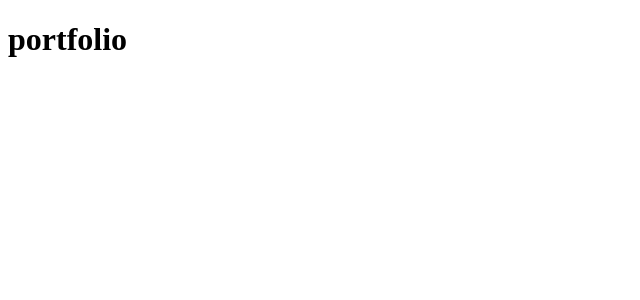
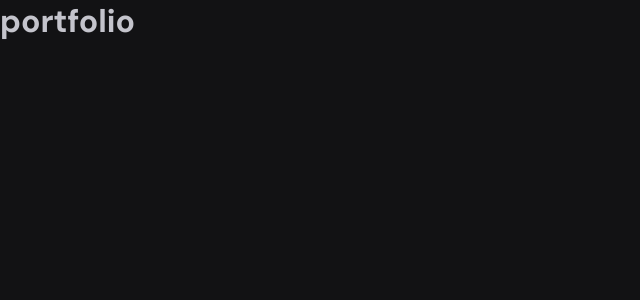
Before and after one commit to alinecascaes/portfolio, a React (Vite) app: page / in a window 1280 px wide. Shown: the top 300 px of the page, without its empty margins (0-640 px from the left). Built offline with nearby package versions, Linux system fonts and the light colour scheme.

Commit message:
feat: general-configuration

```diff
--- a/index.html
+++ b/index.html
@@ -1,9 +1,12 @@
 <!doctype html>
 <html lang="pt-br">
   <head>
+    <link rel="preconnect" href="https://fonts.googleapis.com">
+    <link rel="preconnect" href="https://fonts.gstatic.com/" crossorigin>
     <meta charset="UTF-8" />
     <meta name="viewport" content="width=device-width, initial-scale=1.0" />
-    <title>Vite + React + TS</title>
+    <link href="https://fonts.googleapis.com/css2?family=DM+Sans:ital,opsz,wght@0,9..40,100..1000;1,9..40,100..1000&family=Poppins:wght@400;700&family=Roboto:ital,wght@0,100;0,300;0,400;0,500;0,700;0,900;1,100;1,300;1,400;1,500;1,700;1,900&display=swap" rel="stylesheet">
+    <title>Portfólio - Aline Cascaes</title>
   </head>
   <body>
     <div id="root"></div>
--- a/package.json
+++ b/package.json
@@ -11,12 +11,14 @@
   },
   "dependencies": {
     "react": "^18.3.1",
-    "react-dom": "^18.3.1"
+    "react-dom": "^18.3.1",
+    "styled-components": "^6.1.14"
   },
   "devDependencies": {
     "@eslint/js": "^9.17.0",
     "@types/react": "^18.3.18",
     "@types/react-dom": "^18.3.5",
+    "@types/styled-components": "^5.1.34",
     "@vitejs/plugin-react": "^4.3.4",
     "eslint": "^9.17.0",
     "eslint-plugin-react-hooks": "^5.0.0",
--- a/src/App.tsx
+++ /dev/null
@@ -1,9 +0,0 @@
-
-export function App() {
-
-  return (
-    <>
-     <h1>portfolio</h1>
-    </>
-  );
-}
--- /dev/null
+++ b/src/app/App.tsx
@@ -0,0 +1,14 @@
+import { ThemeProvider } from "styled-components";
+import { themes } from "../styles/Theme";
+import { GlobalStyles } from "../styles/Globals";
+
+
+export function App() {
+
+  return (
+    <ThemeProvider theme={themes}>
+     <h1>portfolio</h1>
+     <GlobalStyles />
+    </ThemeProvider>
+  );
+}
--- a/src/main.tsx
+++ b/src/main.tsx
@@ -1,6 +1,6 @@
 import { StrictMode } from 'react';
 import { createRoot } from 'react-dom/client';
-import { App } from './App.tsx';
+import { App } from './app/App.tsx';
 
 createRoot(document.getElementById('root')!).render(
   <StrictMode>
--- /dev/null
+++ b/src/styles/Globals.ts
@@ -0,0 +1,26 @@
+import { createGlobalStyle } from "styled-components";
+
+export const GlobalStyles = createGlobalStyle `
+    * {
+        box-sizing: border-box;
+        margin: 0;
+        padding: 0;
+    }
+
+    :focus {
+        box-shadow: 0 0 0 2px ${({ theme }) => theme.color["lime-900"]};
+        outline: transparent;
+    }
+
+    body {
+        background: ${({ theme }) => theme.color["gray-900"]};
+        color: ${({ theme }) => theme.color["gray-300"]};
+        -webkit-font-smoothing: antialiased;
+    }
+
+    body, input, textarea, button {
+        font-family: "DM Sans", serif;
+        font-weight: 400;
+        font-size: 1rem;
+    }
+`;
--- /dev/null
+++ b/src/styles/Theme.ts
@@ -0,0 +1,10 @@
+export const themes = {
+    color: {
+        "white": "#FFFFFF",
+        "gray-300": "#c4c4cc",
+        "gray-800": "#202024",
+        "gray-900": "#121214",
+
+        "lime-900": "#365314",
+    }
+}
```
Also changed, not shown: 1 other file (tests, documents, lock files or other folders).
